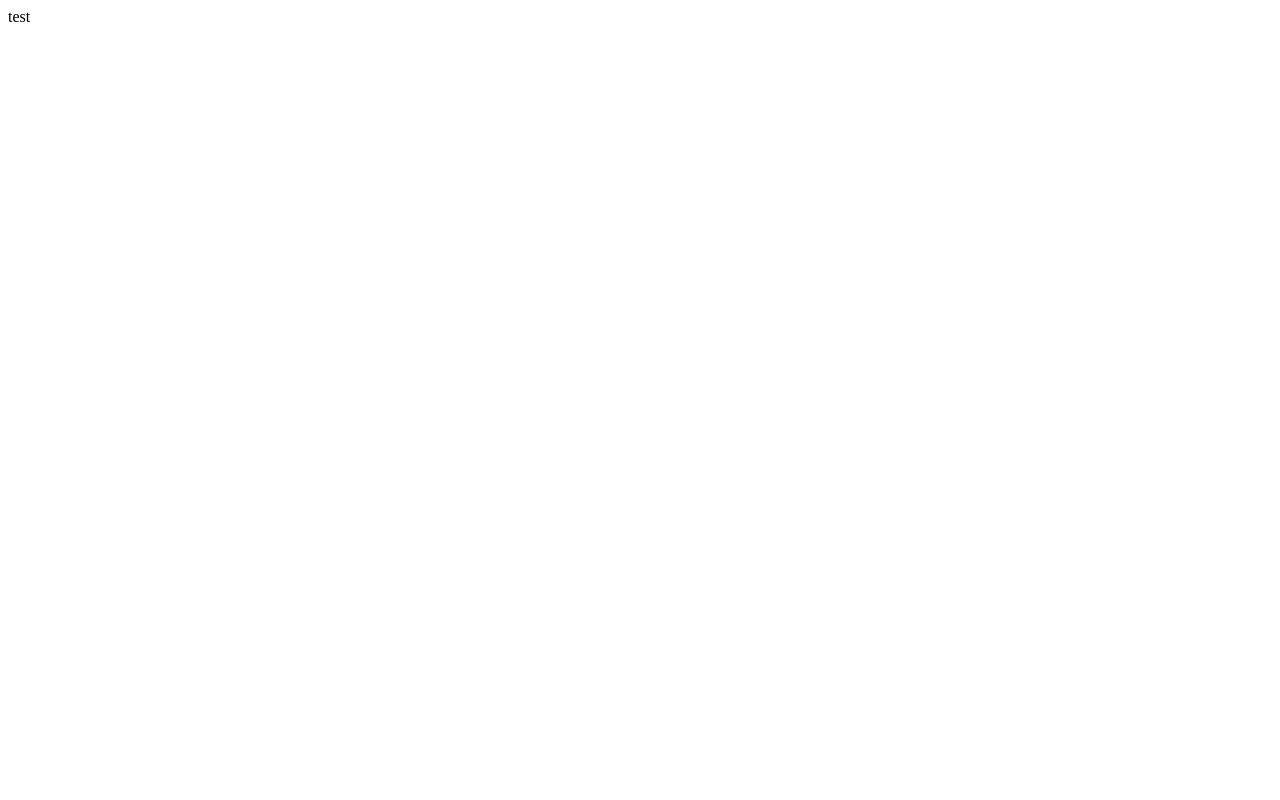
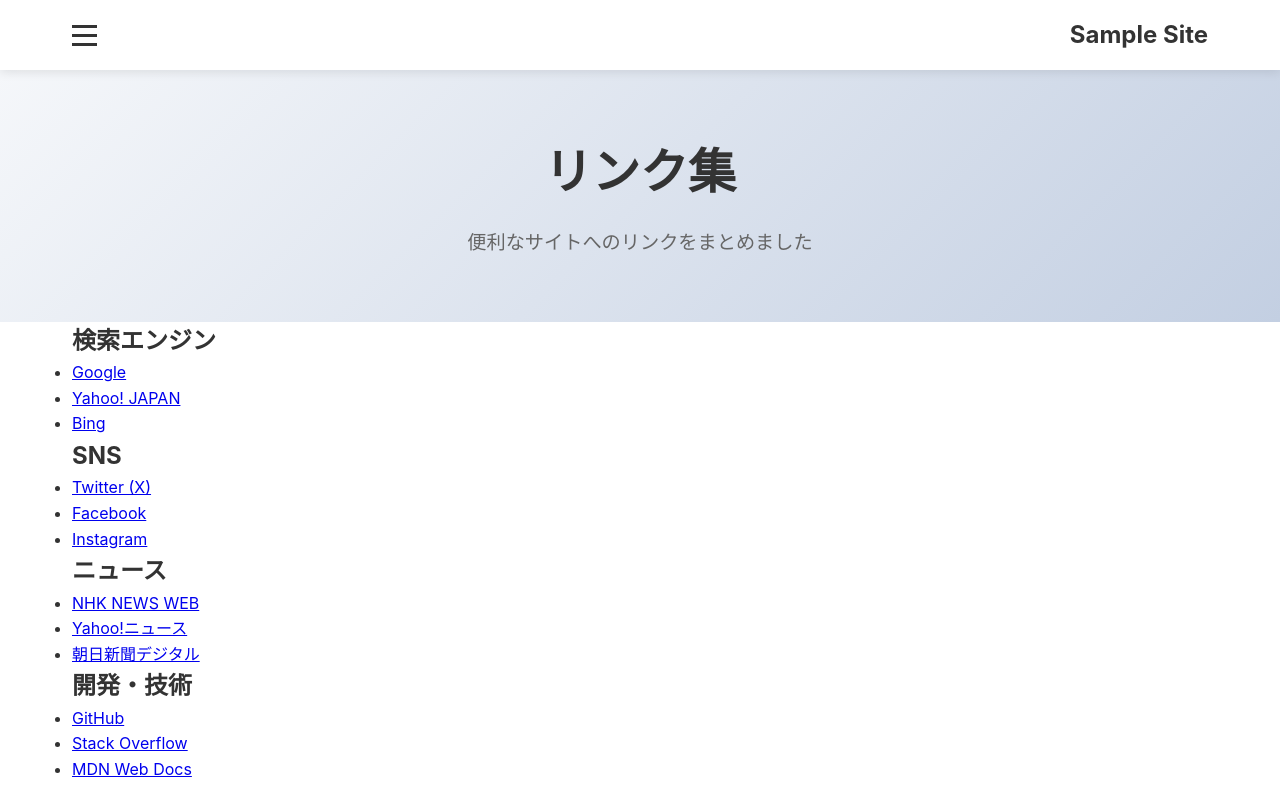
Before and after one commit to llmtst123/web, a plain HTML site: page link.html in a window 1280 px wide. Drawn offline with Linux system fonts and the light colour scheme.

Commit message:
Update link.html

```diff
--- a/link.html
+++ b/link.html
@@ -1,2 +1,103 @@
+<!DOCTYPE html>
+<html lang="ja">
+<head>
+    <meta charset="UTF-8">
+    <meta name="viewport" content="width=device-width, initial-scale=1.0">
+    <title>リンク集 - サンプルサイト</title>
+    <link rel="stylesheet" href="styles.css">
+</head>
+<body>
+    <!-- ヘッダー -->
+    <header>
+        <nav>
+            <div class="nav-container">
+                <button id="hamburger" class="hamburger">
+                    <span></span>
+                    <span></span>
+                    <span></span>
+                </button>
 
-test
+                <div class="logo">
+                    <a href="index.html">Sample Site</a>
+                </div>
+            </div>
+        </nav>
+
+        <!-- モバイルメニュー -->
+        <div id="mobile-menu" class="mobile-menu">
+            <div class="menu-content">
+                <button id="menu-close" class="close-btn">&times;</button>
+
+                <ul class="menu-links">
+                    <li><a href="index.html">ホーム</a></li>
+                    <li><a href="#about">アバウト</a></li>
+                    <li><a href="#services">サービス</a></li>
+                    <li><a href="link.html">リンク集</a></li>
+                    <li><a href="#contact">コンタクト</a></li>
+                </ul>
+            </div>
+        </div>
+
+        <!-- メニューオーバーレイ -->
+        <div id="menu-overlay" class="menu-overlay"></div>
+    </header>
+
+    <!-- メインコンテンツ -->
+    <main>
+        <section class="hero">
+            <div class="container">
+                <h1>リンク集</h1>
+                <p>便利なサイトへのリンクをまとめました</p>
+            </div>
+        </section>
+
+        <section class="links-section">
+            <div class="container">
+                <div class="links-grid">
+                    <!-- 検索エンジン -->
+                    <div class="link-category">
+                        <h2>検索エンジン</h2>
+                        <ul class="link-list">
+                            <li><a href="https://www.google.com" target="_blank">Google</a></li>
+                            <li><a href="https://www.yahoo.co.jp" target="_blank">Yahoo! JAPAN</a></li>
+                            <li><a href="https://www.bing.com" target="_blank">Bing</a></li>
+                        </ul>
+                    </div>
+
+                    <!-- SNS -->
+                    <div class="link-category">
+                        <h2>SNS</h2>
+                        <ul class="link-list">
+                            <li><a href="https://twitter.com" target="_blank">Twitter (X)</a></li>
+                            <li><a href="https://www.facebook.com" target="_blank">Facebook</a></li>
+                            <li><a href="https://www.instagram.com" target="_blank">Instagram</a></li>
+                        </ul>
+                    </div>
+
+                    <!-- ニュース -->
+                    <div class="link-category">
+                        <h2>ニュース</h2>
+                        <ul class="link-list">
+                            <li><a href="https://www3.nhk.or.jp/news/" target="_blank">NHK NEWS WEB</a></li>
+                            <li><a href="https://news.yahoo.co.jp" target="_blank">Yahoo!ニュース</a></li>
+                            <li><a href="https://www.asahi.com" target="_blank">朝日新聞デジタル</a></li>
+                        </ul>
+                    </div>
+
+                    <!-- 開発関連 -->
+                    <div class="link-category">
+                        <h2>開発・技術</h2>
+                        <ul class="link-list">
+                            <li><a href="https://github.com" target="_blank">GitHub</a></li>
+                            <li><a href="https://stackoverflow.com" target="_blank">Stack Overflow</a></li>
+                            <li><a href="https://developer.mozilla.org" target="_blank">MDN Web Docs</a></li>
+                        </ul>
+                    </div>
+                </div>
+            </div>
+        </section>
+    </main>
+
+    <script src="script.js"></script>
+</body>
+</html>
```
